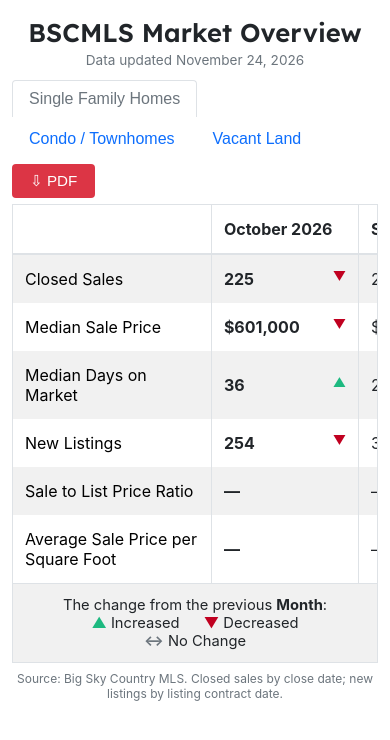
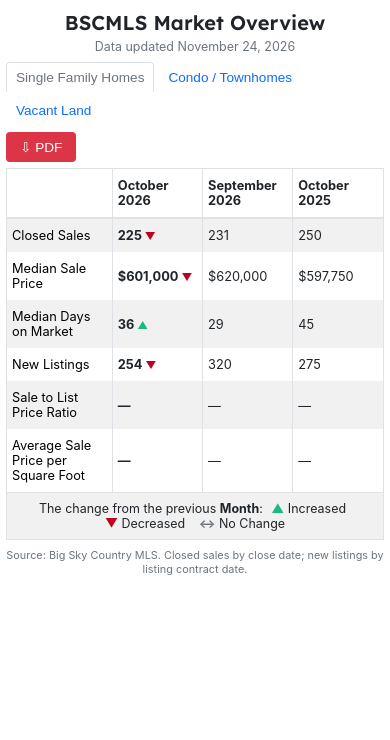
Before and after one commit to bscmls/bscmls-market, a plain HTML site: page index.html in a window 390 px wide. Drawn offline with nearby package versions, Linux system fonts and the light colour scheme.

Commit message:
Add files via upload

```diff
--- a/index.html
+++ b/index.html
@@ -36,6 +36,24 @@
   .legend { background: var(--band); text-align: center; padding: 12px; font-size: .92rem; border-top: 1px solid var(--border); }
   .legend span { margin: 0 10px; white-space: nowrap; }
   .src { text-align: center; color: var(--muted); font-size: .75rem; margin-top: 8px; }
+  /* phones / narrow frames: fit all columns without sideways scrolling (rules scoped to .wrap so the PDF sheet is unaffected) */
+  @media (max-width: 700px) {
+    body { padding: 6px; }
+    h1 { font-size: 1.25rem; }
+    .updated { font-size: .78rem; margin-bottom: 8px; }
+    .tab { padding: 7px 9px; font-size: .85rem; }
+    .pdfbtn { padding: 7px 14px; font-size: .85rem; }
+    .wrap table { min-width: 0; font-size: .8rem; }
+    .wrap col:nth-child(1) { width: 28% !important; }
+    .wrap col:nth-child(n+2) { width: 24% !important; }
+    .wrap th, .wrap td { padding: 9px 5px; }
+    .wrap th { white-space: normal; }
+    .wrap td.cur { white-space: normal; }
+    .wrap .ind { float: none; margin-left: 3px; font-size: .65rem; }
+    .legend { font-size: .78rem; padding: 8px; }
+    .legend span { margin: 0 5px; }
+    .src { font-size: .68rem; }
+  }
   /* off-screen sheet used only to make the PDF */
   #sheet { position: absolute; left: -10000px; top: 0; width: 1000px; background: #fff; padding: 20px 24px; }
   #sheet h2 { font-size: 1.15rem; margin: 18px 0 6px; font-weight: 600; }
```
